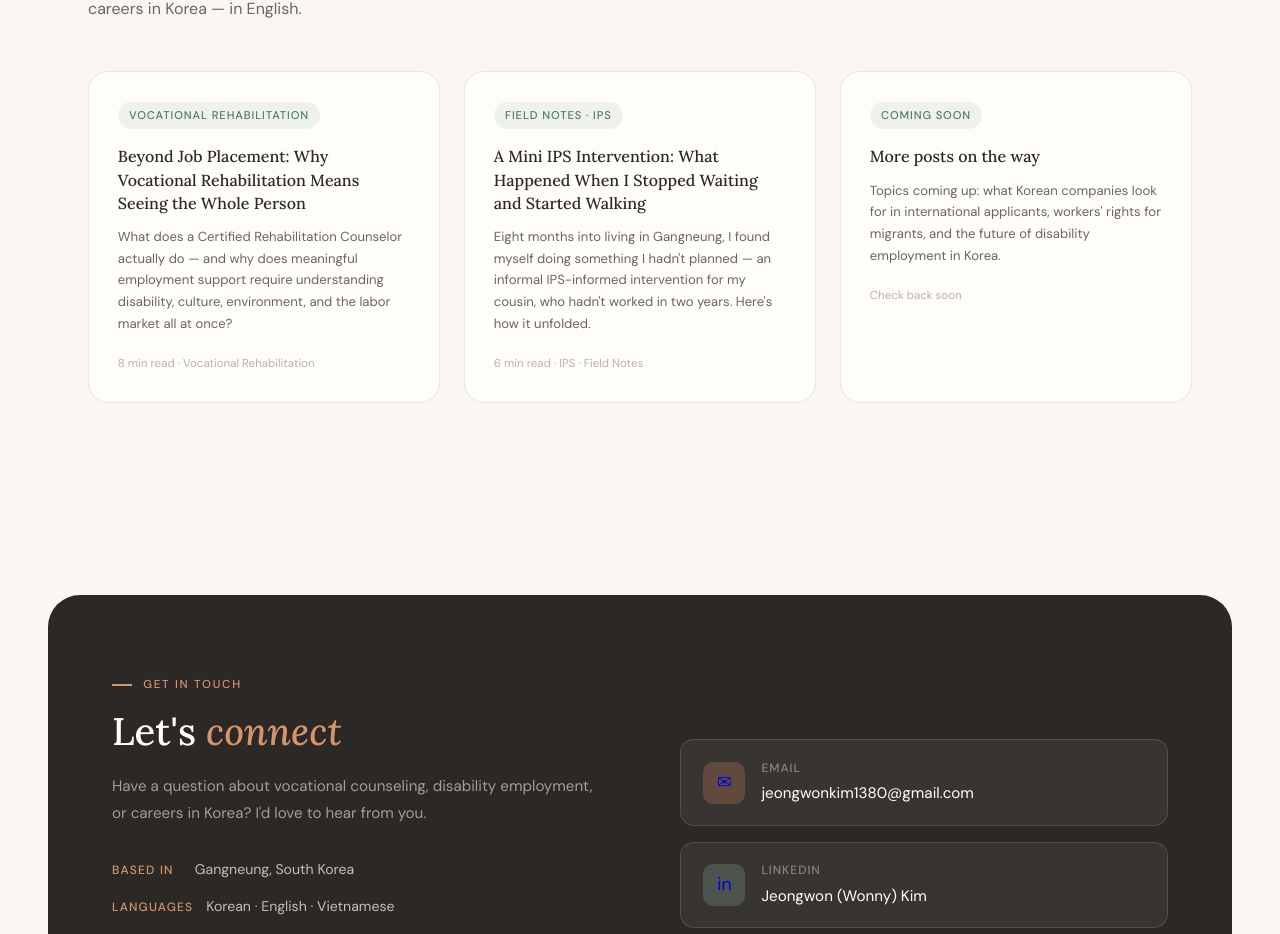
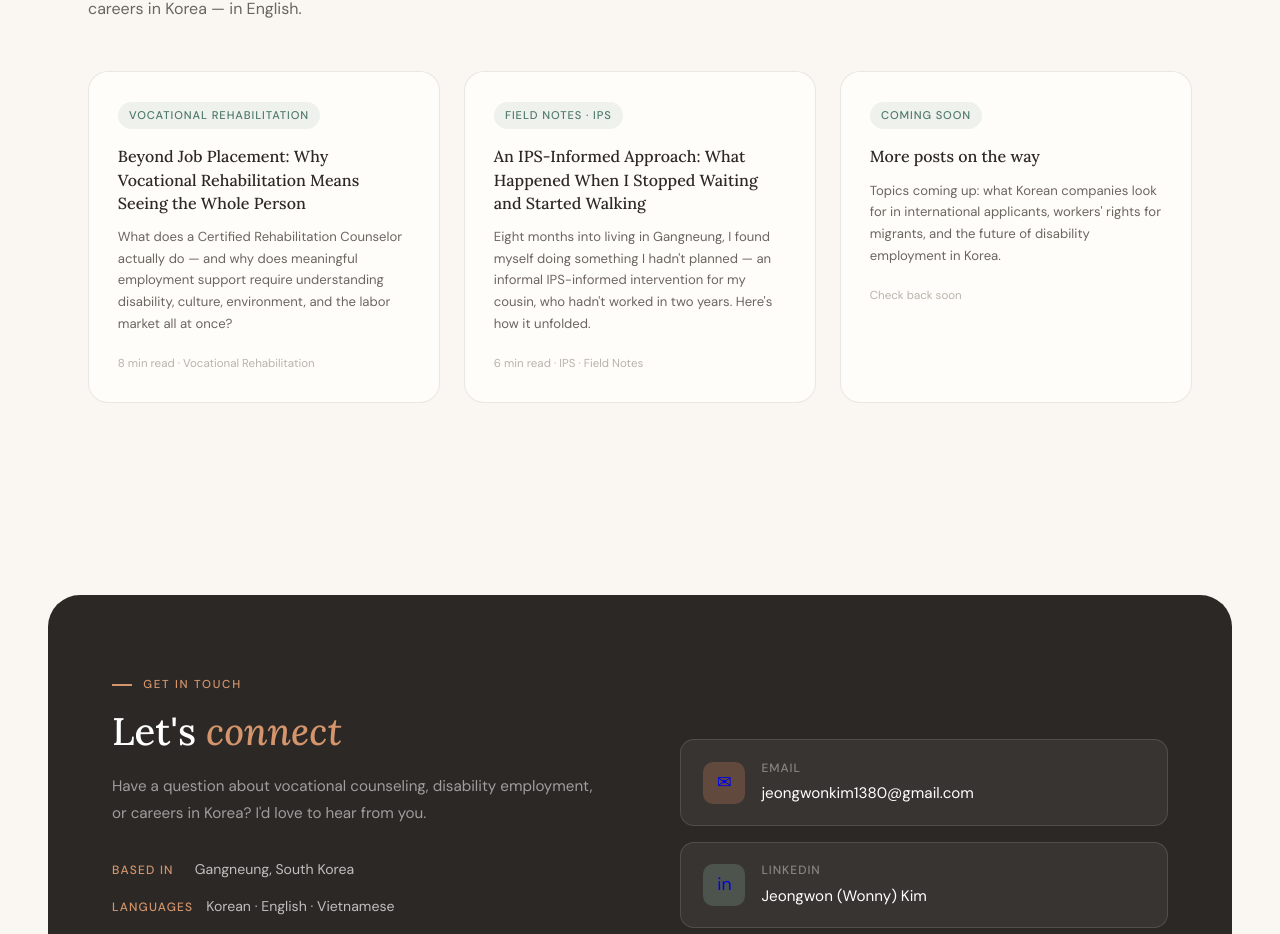
Before and after one commit to jeongwonkim1380-source/Wonny-Kim, a plain HTML site: page index.html in a window 1280 px wide. Shown: the part 2170-3104 px from the top of the page. Drawn offline with Linux system fonts and the light colour scheme.

Commit message:
Add files via upload

```diff
--- a/index.html
+++ b/index.html
@@ -862,7 +862,7 @@
     </a>
     <a href="posts/post-2.html" class="blog-card">
       <span class="blog-tag">Field Notes · IPS</span>
-      <div class="blog-title">A Mini IPS Intervention: What Happened When I Stopped Waiting and Started Walking</div>
+      <div class="blog-title">An IPS-Informed Approach: What Happened When I Stopped Waiting and Started Walking</div>
       <div class="blog-excerpt">Eight months into living in Gangneung, I found myself doing something I hadn't planned — an informal IPS-informed intervention for my cousin, who hadn't worked in two years. Here's how it unfolded.</div>
       <div class="blog-meta">6 min read · IPS · Field Notes</div>
     </a>
```
